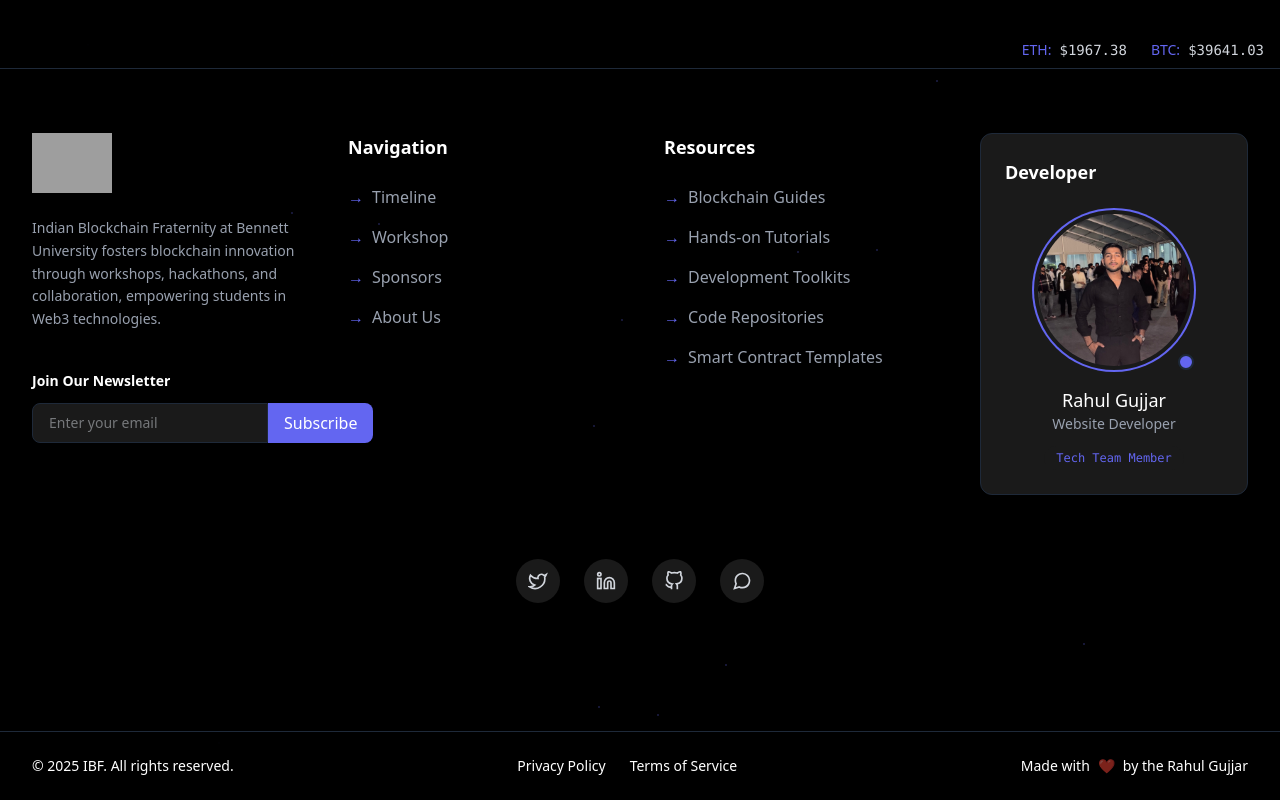
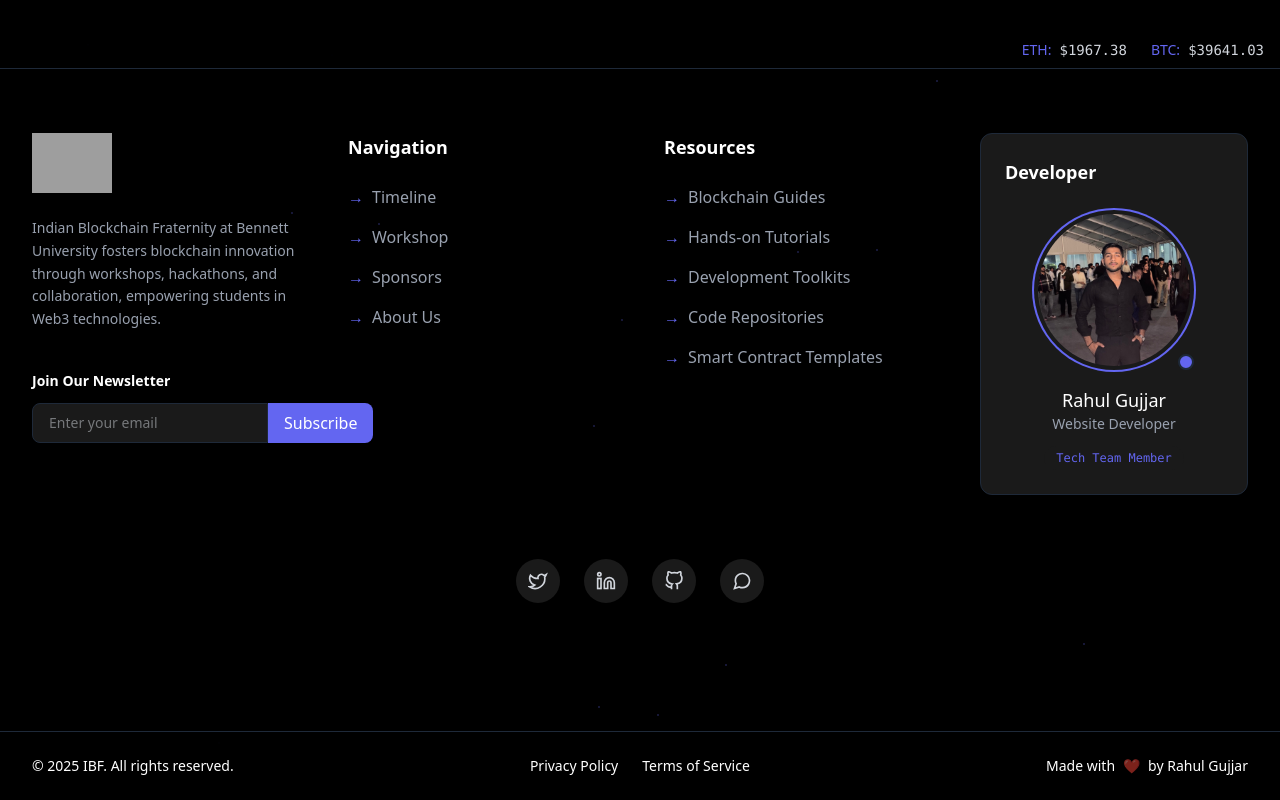
Before and after one commit to 0xEgao/ibfblockchainweek, a React (Vite) app: page / in a window 1280 px wide. Shown: the part 6341-7141 px from the top of the page. Built offline with nearby package versions, Linux system fonts and the light colour scheme; grey boxes are pictures that could not be loaded.

Commit message:
new change

```diff
--- a/src/component/Footer.jsx
+++ b/src/component/Footer.jsx
@@ -222,7 +222,7 @@ const Footer = () => {
                         <p className="text-white text-sm flex items-center gap-2">
                             Made with
                             <span className="text-[#6366f1] animate-pulse">❤</span>
-                            by the Rahul Gujjar
+                            by  Rahul Gujjar
                         </p>
                     </div>
                 </div>
```
